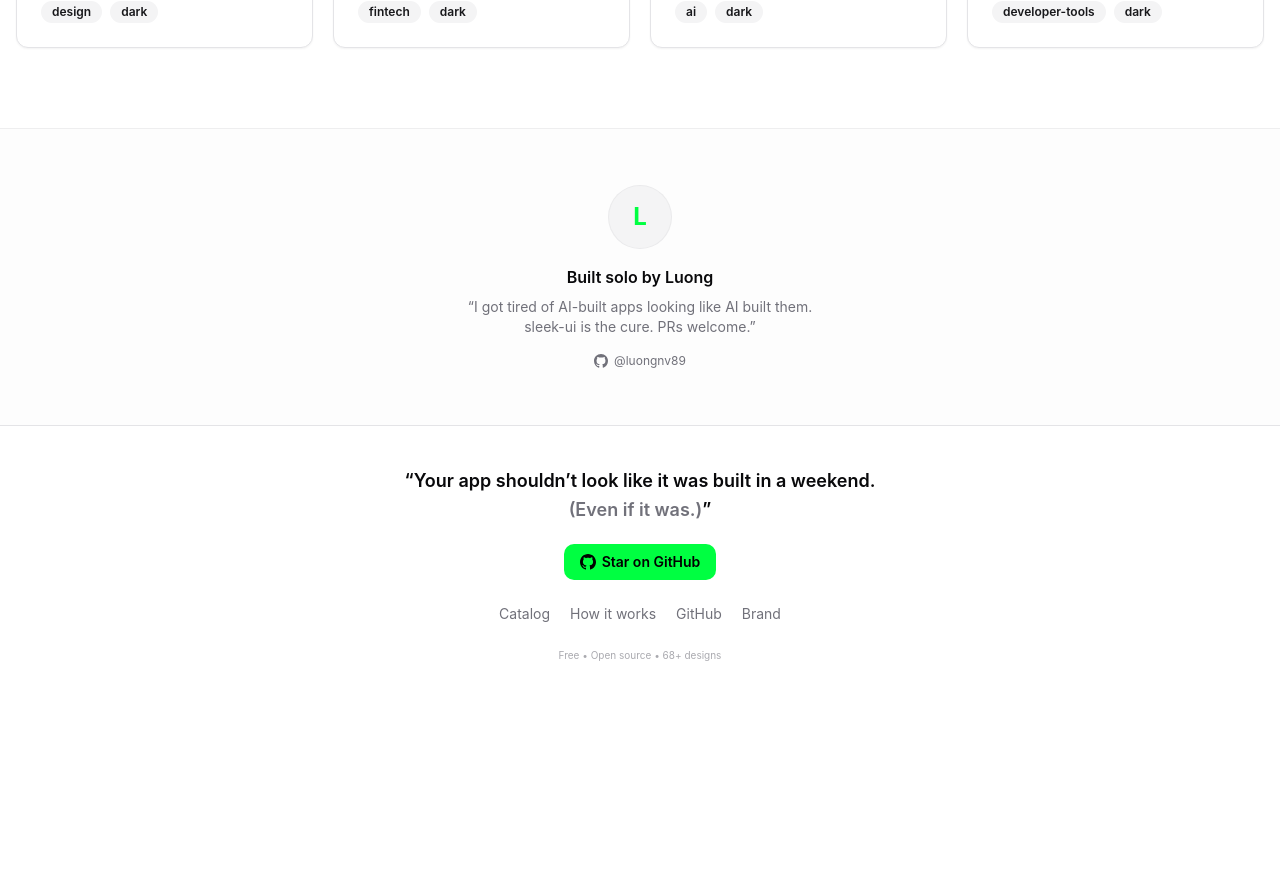
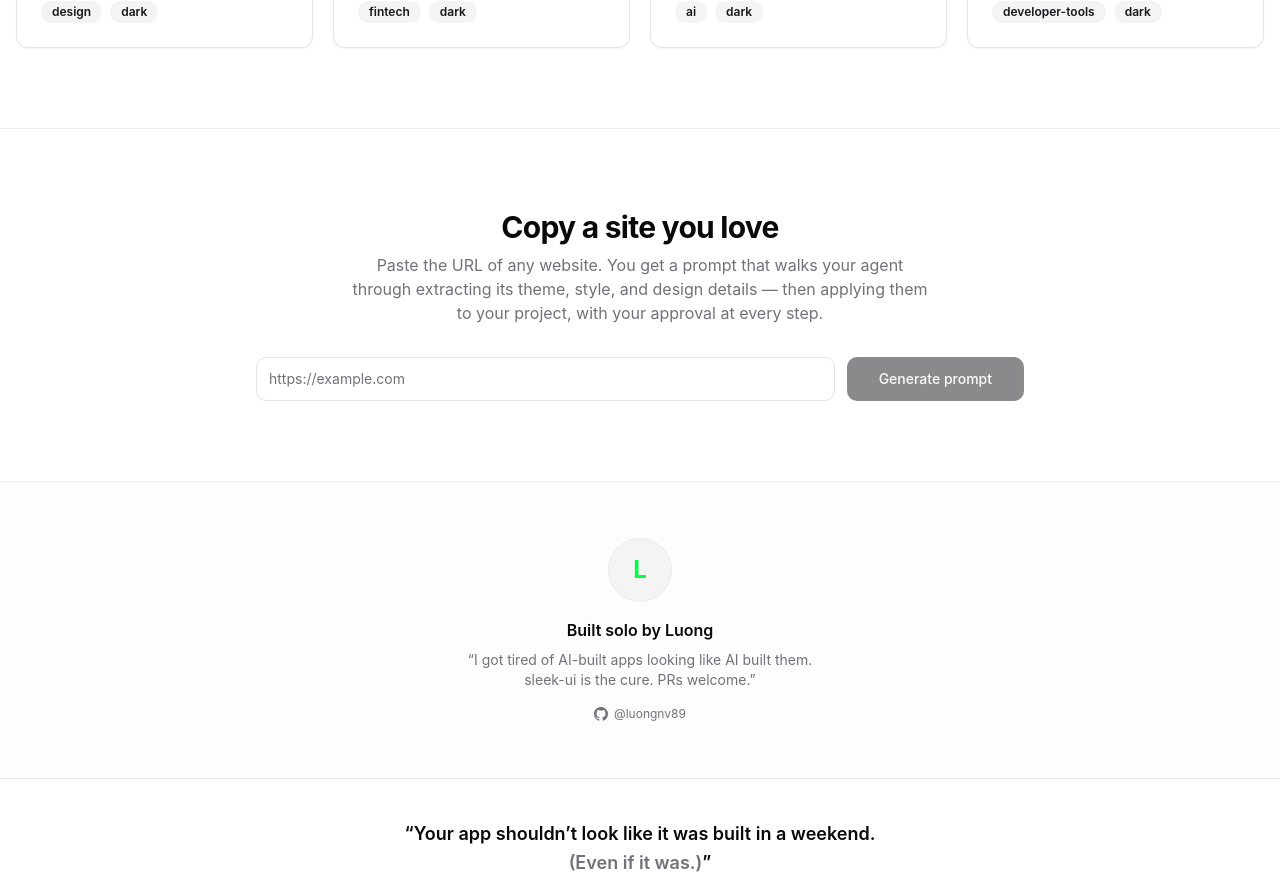
Before and after one commit to luongnv89/sleek-ui, a React (Vite) app: page / in a window 1280 px wide. Shown: the part 8640-9535 px from the top of the page. Before the commit the page ends 9343 px from the top, so only its background shows below. Built offline with nearby package versions, Linux system fonts and the light colour scheme.

Commit message:
feat(home): add copy-a-site prompt form section (#189)

```diff
--- /dev/null
+++ b/src/components/home/CopySiteSection.tsx
@@ -0,0 +1,81 @@
+import { useEffect, useState } from 'react';
+import { Check, Copy } from 'lucide-react';
+import { Button } from '@/components/ui/Button';
+import { Input } from '@/components/ui/Input';
+import { useClipboard } from '@/hooks/useClipboard';
+import { buildWebsiteCopyPrompt } from '@/lib/websiteCopyPrompt';
+
+export function CopySiteSection() {
+  const [url, setUrl] = useState('');
+  const [prompt, setPrompt] = useState('');
+  const { copied, copy, resetCopy } = useClipboard<'prompt' | null>('prompt', null);
+
+  // Clear stale "Copied!" feedback whenever a new prompt is generated.
+  useEffect(() => {
+    resetCopy();
+  }, [prompt, resetCopy]);
+
+  const handleSubmit = (event: React.FormEvent<HTMLFormElement>) => {
+    event.preventDefault();
+    if (!url.trim()) return;
+    setPrompt(buildWebsiteCopyPrompt(url));
+  };
+
+  return (
+    <section id="copy-site" className="border-t border-border/60 px-4 py-16 sm:py-20">
+      <div className="mx-auto max-w-3xl">
+        <div className="mb-8 text-center">
+          <h2 className="text-2xl font-bold tracking-tight sm:text-3xl">Copy a site you love</h2>
+          <p className="mt-2 mx-auto max-w-xl text-muted-foreground">
+            Paste the URL of any website. You get a prompt that walks your agent through extracting its
+            theme, style, and design details — then applying them to your project, with your approval at
+            every step.
+          </p>
+        </div>
+
+        <form
+          onSubmit={handleSubmit}
+          aria-label="Website-copy prompt generator"
+          className="flex flex-col gap-3 sm:flex-row"
+        >
+          <Input
+            type="text"
+            inputMode="url"
+            autoComplete="url"
+            spellCheck={false}
+            value={url}
+            onChange={event => setUrl(event.target.value)}
+            placeholder="https://example.com"
+            aria-label="Website URL to copy"
+            className="h-11 flex-1"
+          />
+          <Button type="submit" size="lg" disabled={!url.trim()} className="min-h-[44px] shrink-0">
+            Generate prompt
+          </Button>
+        </form>
+
+        {prompt && (
+          <div className="mt-8 rounded-xl border border-border bg-background p-5 sm:p-6 shadow-xs">
+            <div className="mb-3 flex flex-col gap-2 sm:flex-row sm:items-center sm:justify-between">
+              <p className="text-sm font-medium text-muted-foreground">
+                Copy this prompt. Paste into Claude, Cursor, or any agent.
+              </p>
+              <Button
+                type="button"
+                size="sm"
+                onClick={() => copy(prompt)}
+                className="shrink-0 gap-2 self-start sm:self-auto"
+              >
+                {copied === 'prompt' ? <Check className="h-4 w-4" /> : <Copy className="h-4 w-4" />}
+                {copied === 'prompt' ? 'Copied!' : 'Copy'}
+              </Button>
+            </div>
+            <pre className="max-h-96 overflow-auto whitespace-pre-wrap rounded-lg border border-border bg-muted/60 p-3 sm:p-4 font-mono text-xs sm:text-sm text-foreground/90">
+              {prompt}
+            </pre>
+          </div>
+        )}
+      </div>
+    </section>
+  );
+}
--- a/src/components/home/HomePage.tsx
+++ b/src/components/home/HomePage.tsx
@@ -4,6 +4,7 @@ import { SocialProofSection } from '@/components/home/SocialProofSection';
 import { VideoSection } from '@/components/home/VideoSection';
 import { PlanSection } from '@/components/home/PlanSection';
 import { CatalogSection } from '@/components/home/CatalogSection';
+import { CopySiteSection } from '@/components/home/CopySiteSection';
 import { FounderSection } from '@/components/home/FounderSection';
 
 export function HomePage() {
@@ -18,6 +19,8 @@ export function HomePage() {
       {/* ── PLAN (StoryBrand) ── */}
       <PlanSection />
       <CatalogSection />
+      {/* ── COPY A SITE (#189) ── */}
+      <CopySiteSection />
       {/* ── FOUNDER (#82) ── */}
       <FounderSection />
     </div>
```
